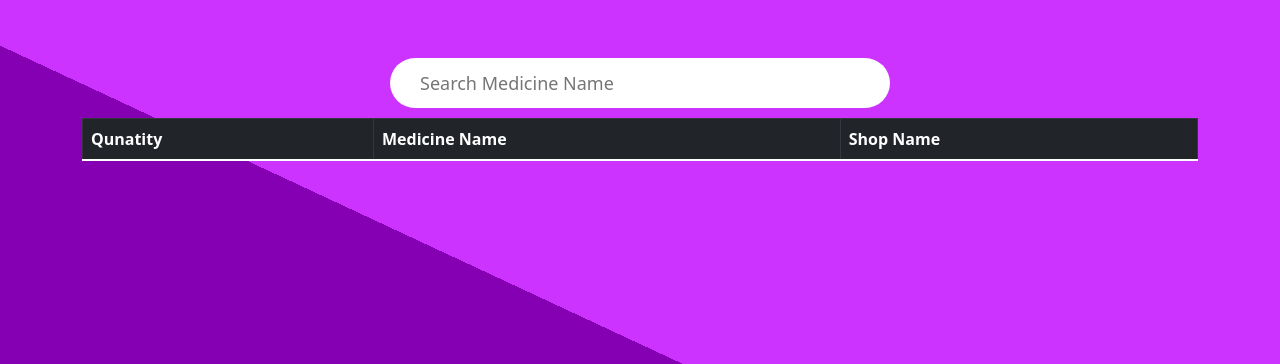
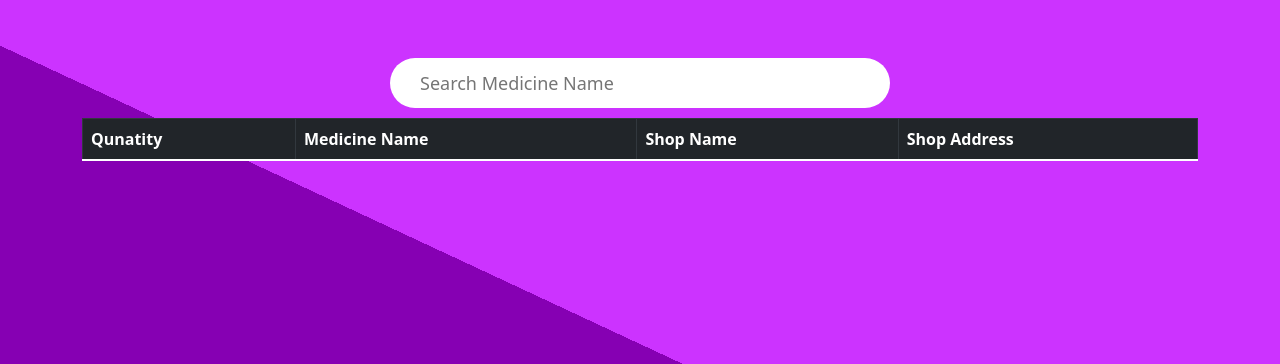
Before and after one commit to MR-1301/SRI-Team-9AB-MediSearch, a Node server app: page /user/searchMedicine in a window 1280 px wide. Shown: the part 56-420 px from the top of the page. Run offline with Node 20, Linux system fonts and the light colour scheme; a user stored in the database is signed in; tables that the repository leaves empty hold one stand-in row (values such as "Sample post"); lists and menus that the app fills with data are empty; some libraries are stand-ins or nearby versions.

Commit message:
"fixed missing info in Search Page"

```diff
--- a/app.js
+++ b/app.js
@@ -326,6 +326,7 @@ app.get('/user/searchMedicine', async (req, res) => {
       allMedicines.push({
         shopId: shop._id,
         shopName: shop.name,
+        shopAddress: shop.address,
         medicineName: particularMed.name,
         medicineQuantity: particularMed.quantity
       });
--- a/views/User/allMedicineSearch.ejs
+++ b/views/User/allMedicineSearch.ejs
@@ -16,6 +16,7 @@
         <th scope="col">Qunatity</th>
         <th scope="col">Medicine Name</th>
         <th scope="col">Shop Name</th>
+        <th scope="col">Shop Address</th>
     </tr>
     </thead>
     <tbody>
@@ -25,6 +26,7 @@
             <th scope="row"><%= med.medicineQuantity %></th>
             <td><%= med.medicineName %></td>
             <td><%= med.shopName %></td>
+            <td> <%= med.shopAddress %> </td>
         </tr>
     <% } %>
     </tbody>
```
